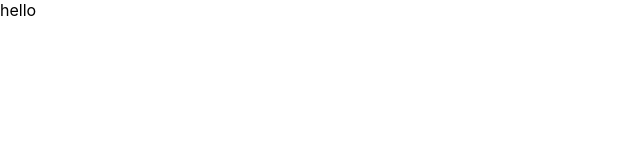
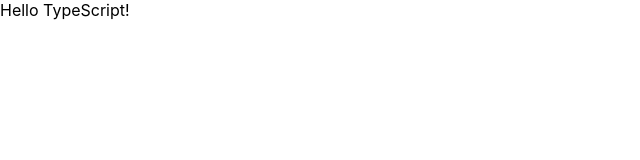
Before and after one commit to chillhaze/ts-sandbox, a React (Create React App) app: page / in a window 1280 px wide. Shown: the top 160 px of the page, without its empty margins (0-640 px from the left). Built offline with nearby package versions, Linux system fonts and the light colour scheme.

Commit message:
index.tsx fixed

```diff
--- a/src/index.tsx
+++ b/src/index.tsx
@@ -1,17 +1,17 @@
-import React from "react";
-import ReactDOM from "react-dom";
-import "./index.css";
+import React from 'react';
+import ReactDOM from 'react-dom';
+import './index.css';
 // import "./files/01-primitives";
 // import "./files/02-arrays";
 // import "./files/03-types";
 // import "./files/04-interfaces";
 // import "./files/05-enums";
 // import "./files/06-functions";
-import "./files/07-classes";
+import './files/07-classes';
 
 ReactDOM.render(
   <React.StrictMode>
-    <div>hello</div>
+    <div>Hello TypeScript!</div>
   </React.StrictMode>,
-  document.getElementById("root")
+  document.getElementById('root')
 );
```
